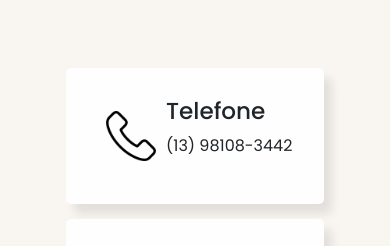
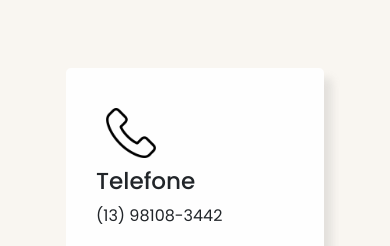
Before and after one commit to NayNath/Marmoraria, a plain HTML site: page index.html in a window 390 px wide. Shown: the part 11311-11557 px from the top of the page. Drawn offline with nearby package versions, Linux system fonts and the light colour scheme; a web font is replaced by a local one.

Commit message:
card contatos arrumado

```diff
--- a/assets/css/style.css
+++ b/assets/css/style.css
@@ -592,6 +592,10 @@ div.contatos-item:hover{
         margin-top: 50px;
         padding: 50px 50px 200px;
     }
+    .contatos-item{
+        flex-direction: column;
+        align-items: start;
+    }
     .contatos-conteiner{
         justify-content: center;
     }
```
